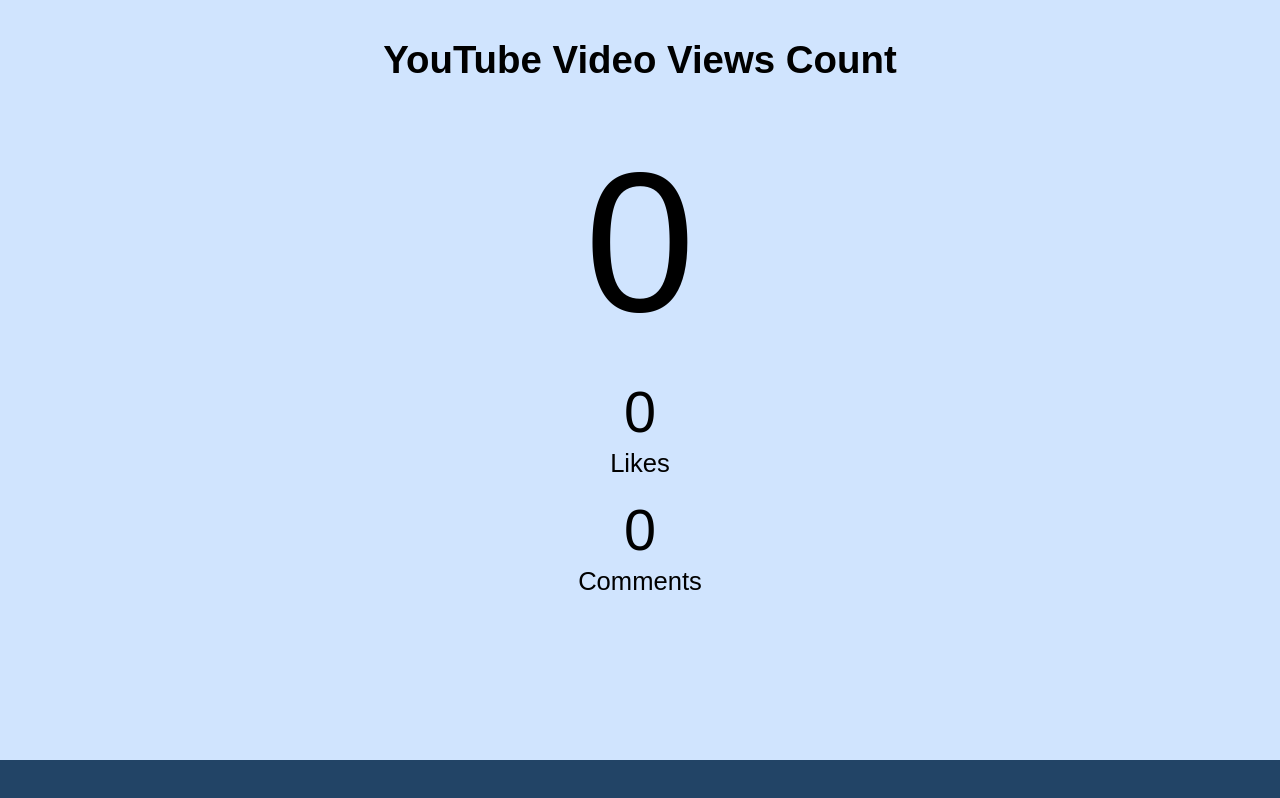
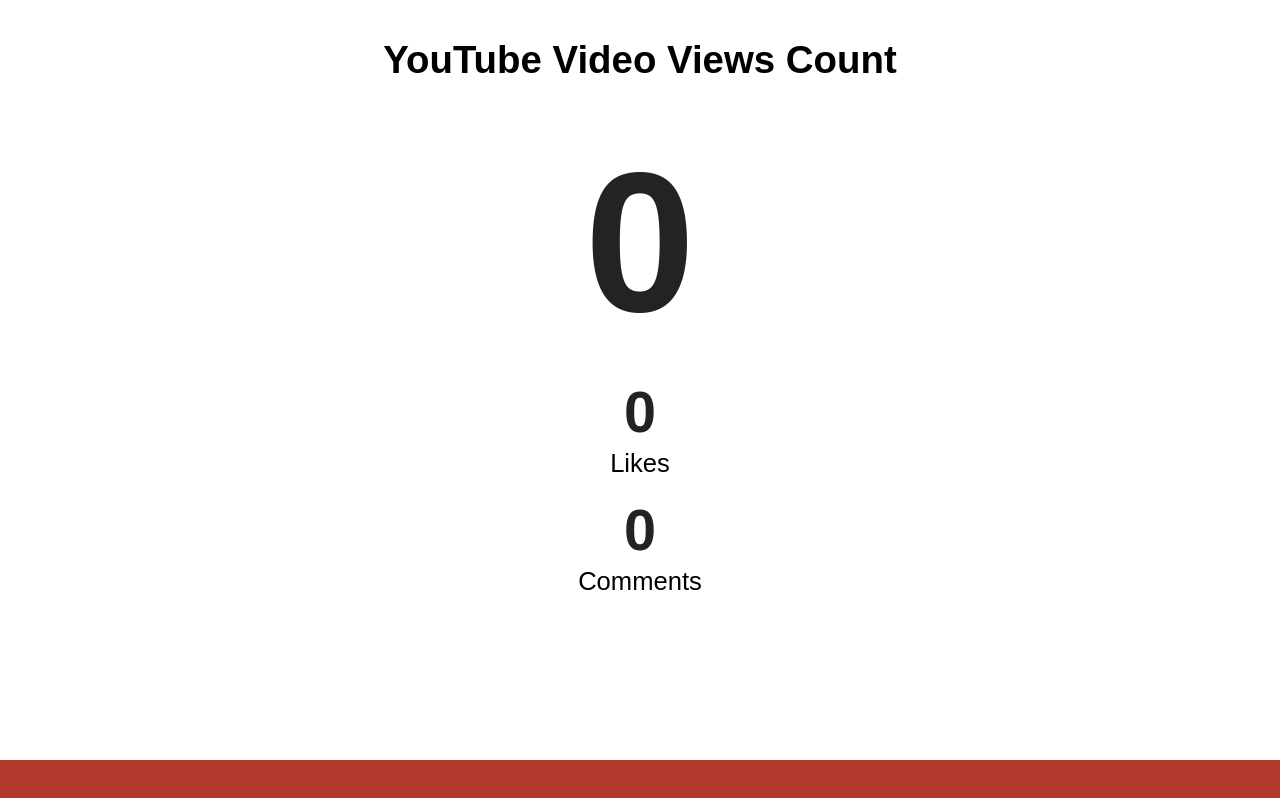
Before and after one commit to livecounters/livecounters.github.io, a plain HTML site: page video.html in a window 1280 px wide. Drawn offline with Linux system fonts and the light colour scheme; no server answers.

Commit message:
Update main.css

```diff
--- a/css/main.css
+++ b/css/main.css
@@ -1,7 +1,7 @@
 body, html {
     margin: 0px;
     padding: 0px;
-    background: rgb(208, 228, 254);
+    background: #fff;
     font-size: 11pt;
     font-family: 'Arial', sans-serif;
     display: inline;
@@ -19,14 +19,18 @@ body, html {
 }
 #title {
     font-size: 4vw;
+    color: #b3382c !important;
+    font-weight: bold;
 }
 #title2 {
     font-size: 3.5vw;
+    color: #b3382c !important;
+    font-weight: bold;
 }
 #count {
     font-size: 15.5vw;
-    color: #000;
-    font-weight: 400;
+    color: #232323;
+    font-weight: bold;
     text-align: center;
     position: inherit;
     margin-top: 10px;
@@ -34,23 +38,26 @@ body, html {
 #viewcount {
     font-size: 4.5vw;
     color: #000;
-    font-weight: 400;
+    font-weight: bold;
     text-align: center;
     position: inherit;
+    color: #232323;
 }
 #likecount {
     font-size: 4.5vw;
     color: #000;
-    font-weight: 400;
+    font-weight: bold;
     text-align: center;
     position: inherit;
+    color: #232323;
 }
 #commentcount {
     font-size: 4.5vw;
     color: #000;
-    font-weight: 400;
+    font-weight: bold;
     text-align: center;
     position: inherit;
+    color: #232323;
 }
 .footer {
   position: fixed;
@@ -58,7 +65,7 @@ body, html {
   bottom: 0;
   width: 100%;
   height: 40px;
-  background-color: #246;
+  background-color: #b3382c;
   color: white;
   text-align: center;
 }
```
